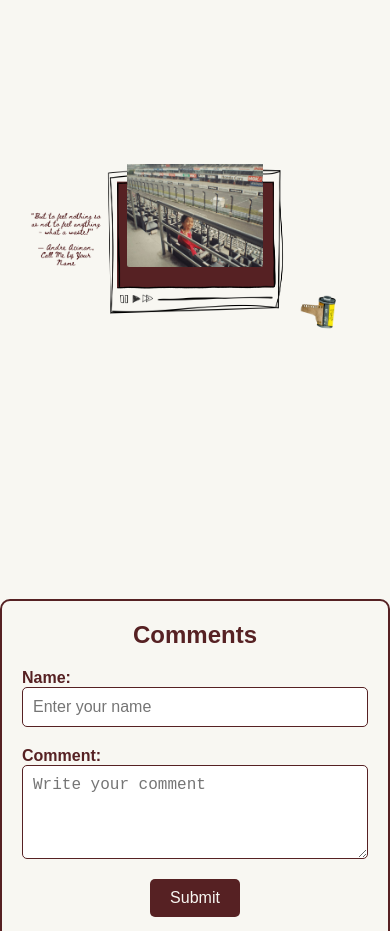
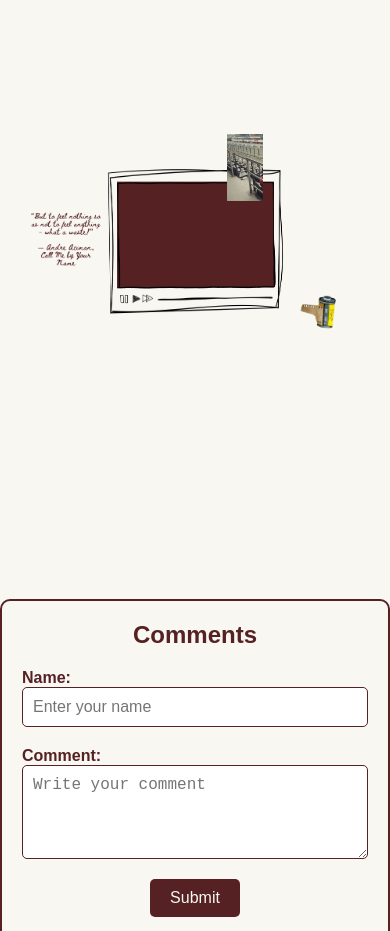
Before and after one commit to jenenerz/personal-website-finals, a Vue app in the folder my-app/: page / in a window 390 px wide. Shown: the part 3260-4191 px from the top of the page. Built offline with nearby package versions, Linux system fonts and the light colour scheme; no server answers; the database is empty.

Commit message:
updated css

```diff
--- a/my-app/src/components/PersonalProfile.vue
+++ b/my-app/src/components/PersonalProfile.vue
@@ -623,4 +623,21 @@ body {
   background-color: #6c3a32;
 }
 }
+
+@media (min-height: 601px) and (max-width: 1024px) {
+
+  .socials {
+    bottom: -20px; /* Adjust this to move it lower */
+  }
+
+.carousel {
+    width: 65%;  /* Adjust this to make it smaller */
+    max-width: 600px; /* Limits max size */
+    height: auto; /* Adjust height automatically */
+    margin-left:100px;
+    margin-top:-30px;
+}
+
+}
+
 </style>
```
